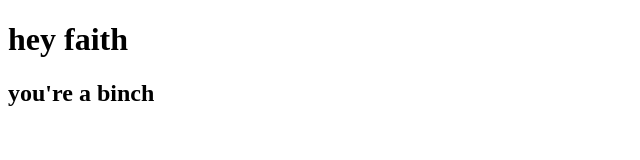
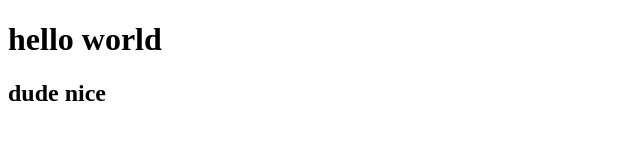
Before and after one commit to kirstenalice/githubpages-practice, a plain HTML site: page index.html in a window 1280 px wide. Shown: the whole page, without its empty margins (0-640 px from the left). Drawn offline with Linux system fonts and the light colour scheme.

Commit message:
faith reverse

```diff
--- a/index.html
+++ b/index.html
@@ -5,8 +5,8 @@
 </head>
 <body>
     <div>
-        <h1>hey faith</h1>
-        <h2>you're a binch</h2>
+        <h1>hello world</h1>
+        <h2>dude nice</h2>
     </div>
 </body>
 </html>
```
